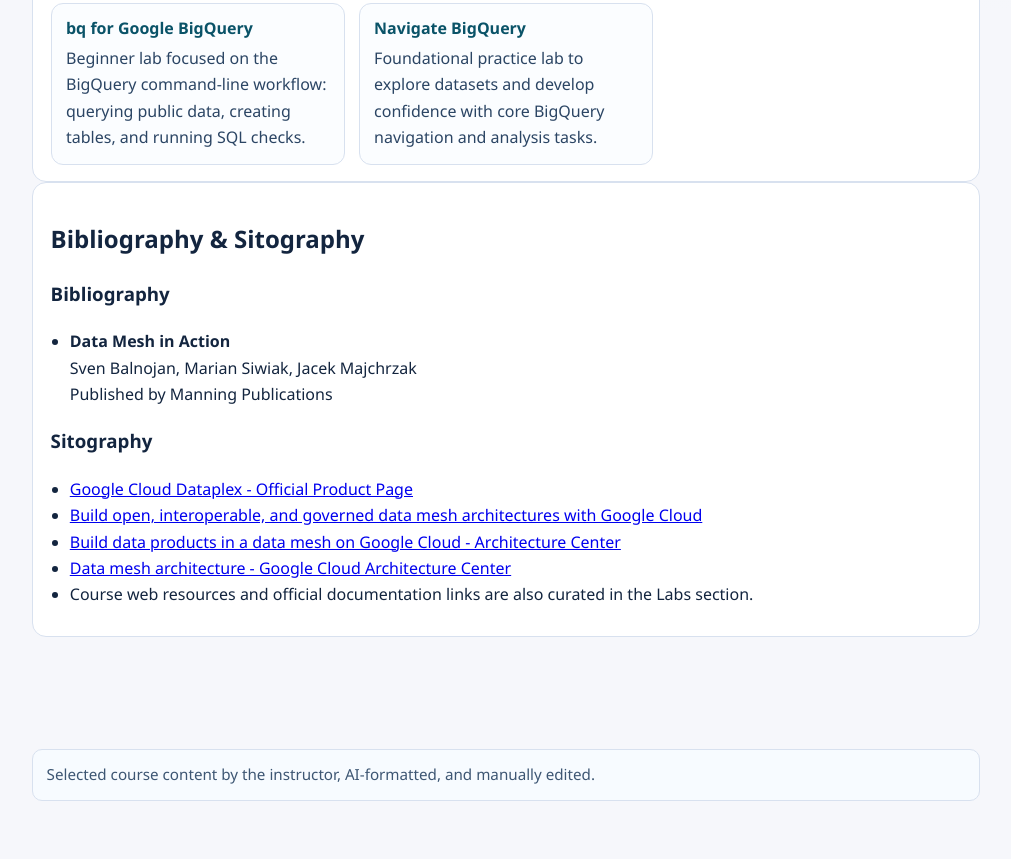
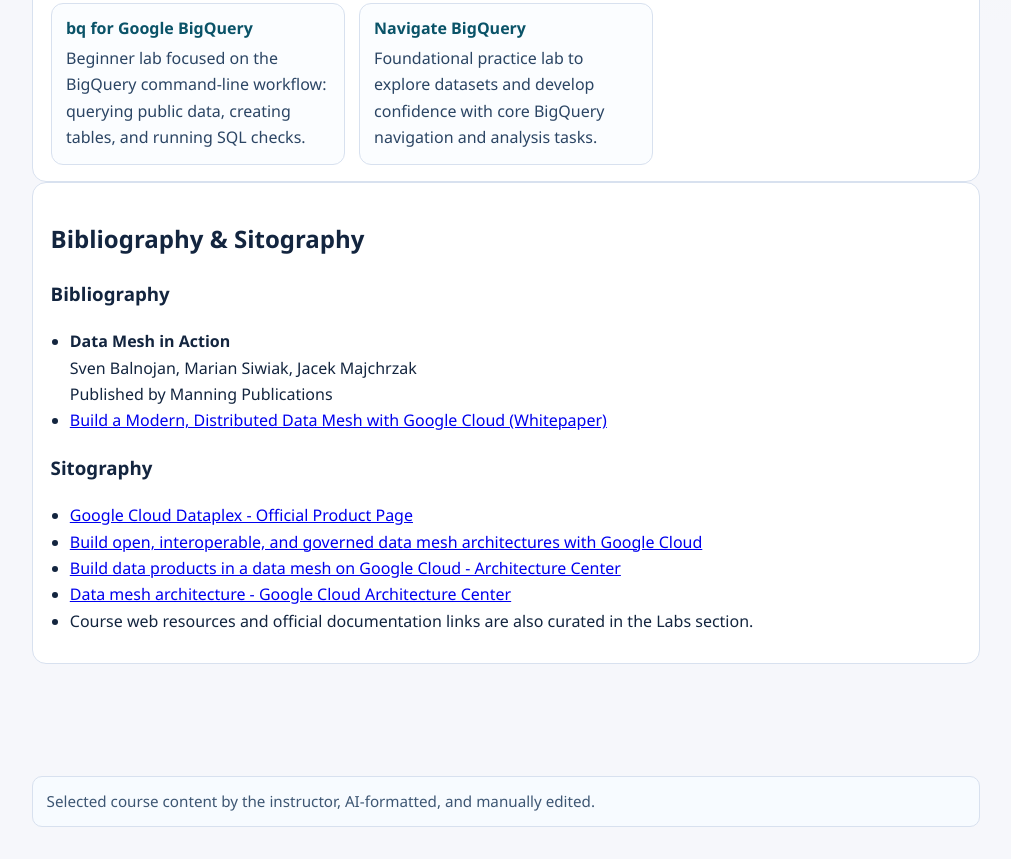
Before and after one commit to thimotyb/datamesh-course-site, a plain HTML site: page index.html in a window 1280 px wide. Shown: the part 1185-2044 px from the top of the page, without its empty margins (134-1145 px from the left). Before the commit the page ends 2018 px from the top, so only its background shows below. Drawn offline with Linux system fonts and the light colour scheme.

Commit message:
Publish site 2026-03-03 13:59:09 UTC

```diff
--- a/index.html
+++ b/index.html
@@ -87,6 +87,7 @@
 <h3>Bibliography</h3>
 <ul class="reference-list">
 <li><strong>Data Mesh in Action</strong><br/>Sven Balnojan, Marian Siwiak, Jacek Majchrzak<br/>Published by Manning Publications</li>
+<li><a href="https://services.google.com/fh/files/misc/build-a-modern-distributed-datamesh-with-google-cloud-whitepaper.pdf" target="_blank" rel="noopener noreferrer">Build a Modern, Distributed Data Mesh with Google Cloud (Whitepaper)</a></li>
 </ul>
 
 <h3>Sitography</h3>
```
